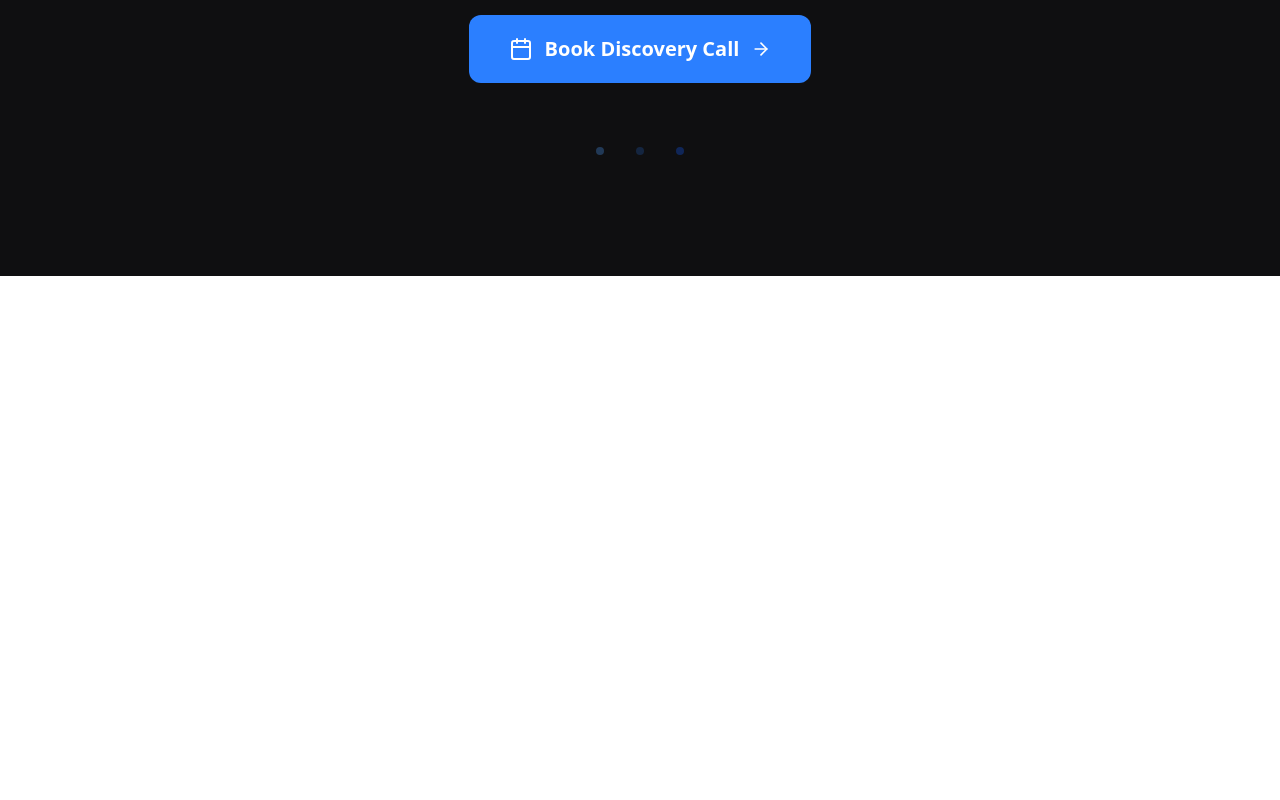
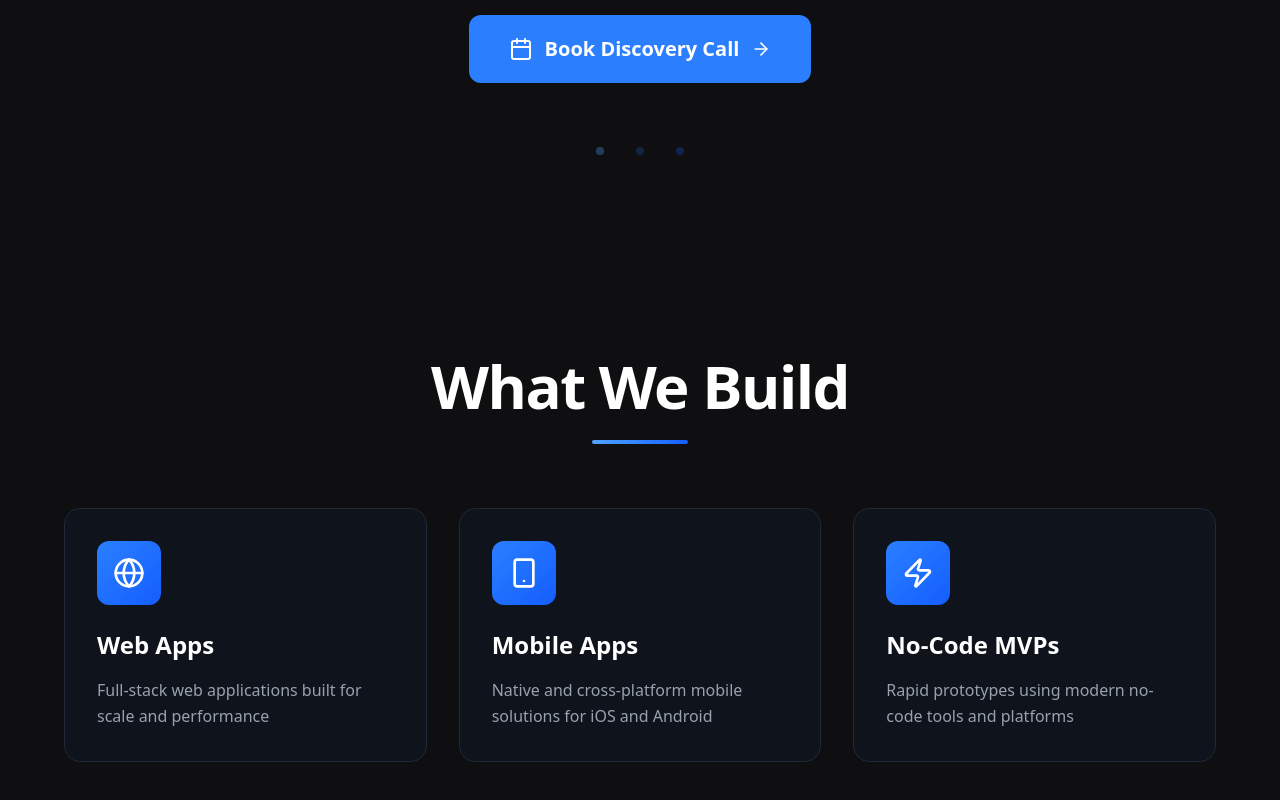
Before and after one commit to sartajhajam/launchlayer, a React (Vite) app in the folder client/: page / in a window 1280 px wide. Shown: the part 524-1324 px from the top of the page. Before the commit the page ends 800 px from the top, so only its background shows below. Built offline with nearby package versions, Linux system fonts and the light colour scheme.

Commit message:
added ServicesSection

```diff
--- a/client/src/App.jsx
+++ b/client/src/App.jsx
@@ -1,10 +1,12 @@
 import React from 'react';
 import HeroSection from './components/HeroSection';
+import ServicesSection from './components/ServicesSection';
 
 function App() {
   return (
     <div className="font-inter">
       <HeroSection />
+      <ServicesSection />
     </div>
   );
 }
--- /dev/null
+++ b/client/src/components/ServicesSection.jsx
@@ -0,0 +1,71 @@
+import React from 'react';
+import { Globe, Smartphone, Zap } from 'lucide-react';
+
+const ServicesSection = () => {
+  const services = [
+    {
+      icon: Globe,
+      title: "Web Apps",
+      description: "Full-stack web applications built for scale and performance"
+    },
+    {
+      icon: Smartphone,
+      title: "Mobile Apps",
+      description: "Native and cross-platform mobile solutions for iOS and Android"
+    },
+    {
+      icon: Zap,
+      title: "No-Code MVPs",
+      description: "Rapid prototypes using modern no-code tools and platforms"
+    }
+  ];
+
+  return (
+    <section className="bg-[#0F0F11] py-20 px-4">
+      <div className="max-w-6xl mx-auto">
+        {/* Section Title */}
+        <div className="text-center mb-16">
+          <h2 className="text-4xl md:text-5xl lg:text-6xl font-bold text-white mb-6 tracking-tight">
+            What We Build
+          </h2>
+          <div className="w-24 h-1 bg-gradient-to-r from-blue-400 to-blue-600 mx-auto rounded-full"></div>
+        </div>
+
+        {/* Services Grid */}
+        <div className="grid grid-cols-1 md:grid-cols-2 lg:grid-cols-3 gap-8">
+          {services.map((service, index) => {
+            const IconComponent = service.icon;
+            return (
+              <div
+                key={index}
+                className="group relative bg-gray-900/50 backdrop-blur-sm border border-gray-800 rounded-2xl p-8 transition-all duration-300 hover:transform hover:scale-105 hover:shadow-2xl hover:shadow-blue-500/20 hover:border-blue-500/30"
+              >
+                {/* Icon */}
+                <div className="mb-6">
+                  <div className="w-16 h-16 bg-gradient-to-br from-blue-500 to-blue-600 rounded-xl flex items-center justify-center group-hover:from-blue-400 group-hover:to-blue-500 transition-all duration-300">
+                    <IconComponent className="w-8 h-8 text-white" />
+                  </div>
+                </div>
+
+                {/* Content */}
+                <div>
+                  <h3 className="text-2xl font-bold text-white mb-4 group-hover:text-blue-100 transition-colors duration-300">
+                    {service.title}
+                  </h3>
+                  <p className="text-gray-400 leading-relaxed group-hover:text-gray-300 transition-colors duration-300">
+                    {service.description}
+                  </p>
+                </div>
+
+                {/* Hover Glow Effect */}
+                <div className="absolute inset-0 rounded-2xl bg-gradient-to-r from-blue-500/10 to-blue-600/10 opacity-0 group-hover:opacity-100 transition-opacity duration-300 pointer-events-none"></div>
+              </div>
+            );
+          })}
+        </div>
+      </div>
+    </section>
+  );
+};
+
+export default ServicesSection;
```
